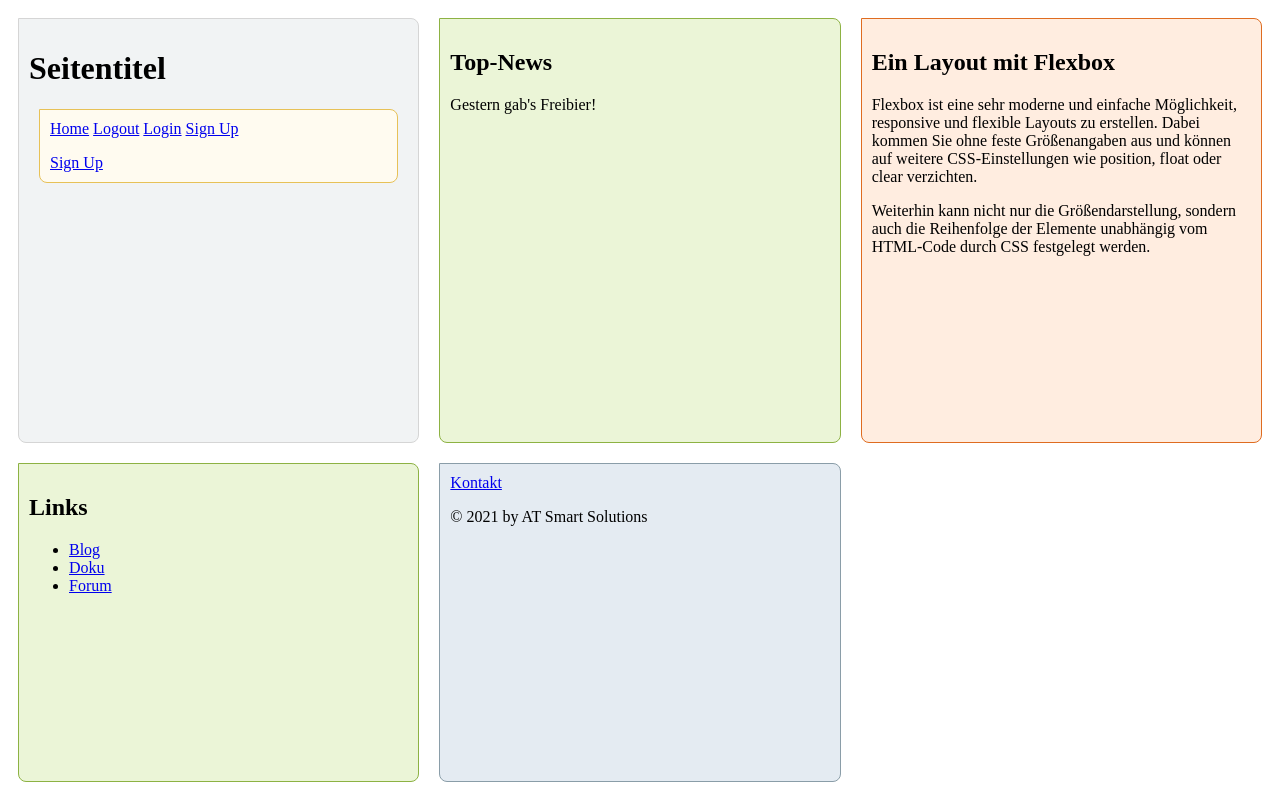
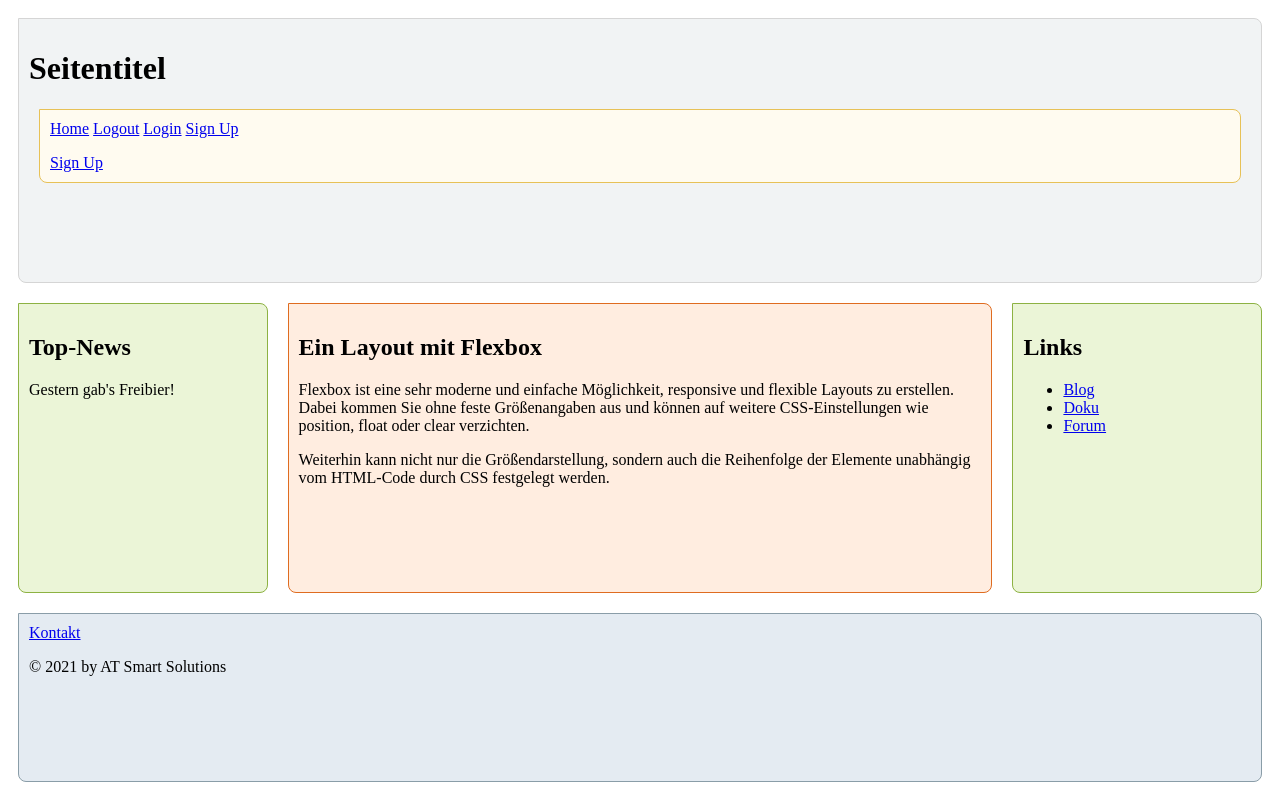
Before and after one commit to AT-Smart-Solutions/hp-kissinger-sc, a Python web app: template templates/base.html in a window 1280 px wide. Run offline with Jinja, Linux system fonts and the light colour scheme; the template is opened without the code that fills it, so the values that code supplies are empty.

Commit message:
feat(change css style): change css style

```diff
--- a/static/style.css
+++ b/static/style.css
@@ -1,7 +1,8 @@
 body {
-	display: grid;
-	max-width: 99em;
-	grid-template-columns: 1fr 1fr 1fr;
+	display: -webkit-flex;
+	display: flex;
+	-webkit-flex-flow: row wrap;
+	flex-flow: row wrap;
 }
 
 header,
--- a/templates/base.html
+++ b/templates/base.html
@@ -1,5 +1,5 @@
 <header>
-	<link rel="stylesheet" href="style.css">
+	<link rel="stylesheet" href="../static/style.css">
 	<h1>Seitentitel</h1>
         <nav>
           </button>
```
